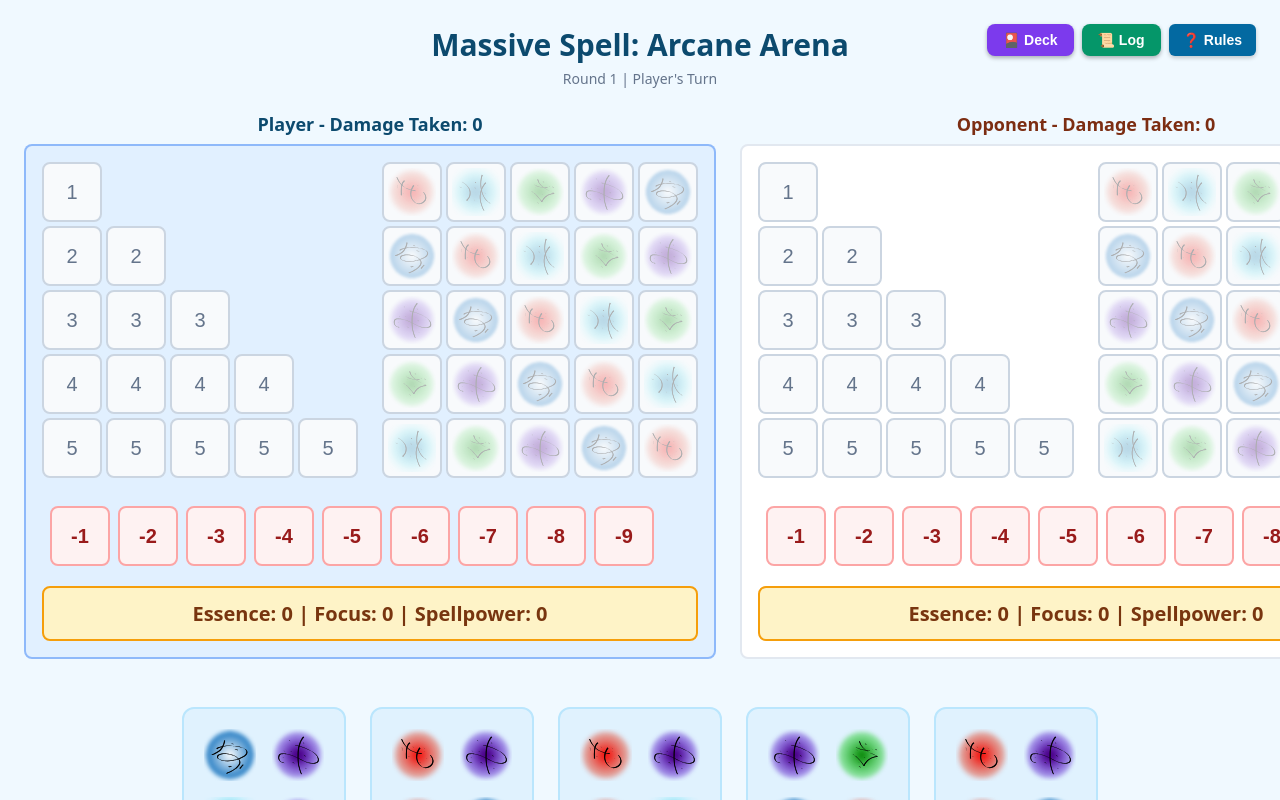
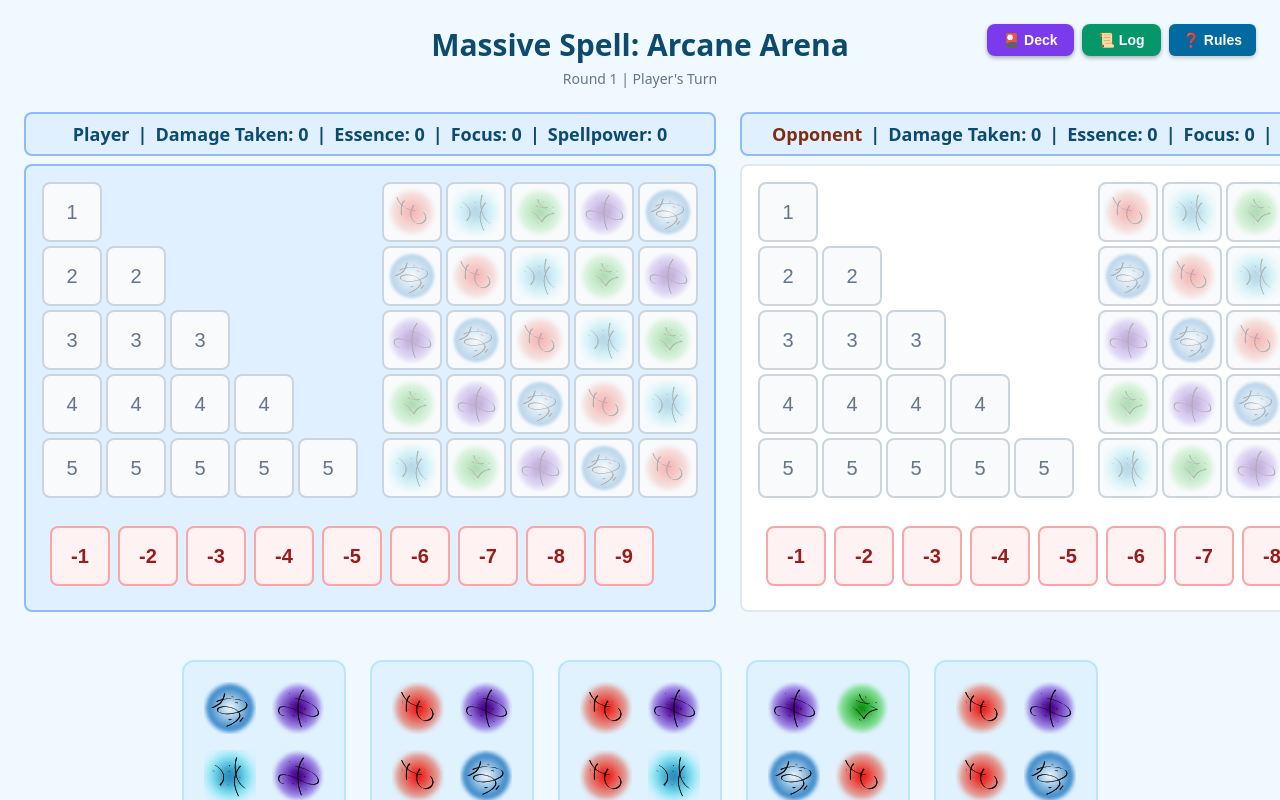
Before and after one commit to vlad92z/necromancer-web, a React (Vite) app: page / in a window 1280 px wide. Both pictures are taken after a click on the button "START GAME". Shown: the top 800 px of the page. Built offline with nearby package versions, Linux system fonts and the light colour scheme.

Commit message:
Refactor player stats display into RunePower component
Moved player stats and damage taken display from PlayerView and OpponentView into the RunePower component. Updated RunePower to accept damageTaken and nameColor props, improving consistency and code reuse for player information display.

```diff
--- a/src/features/gameplay/components/OpponentView.tsx
+++ b/src/features/gameplay/components/OpponentView.tsx
@@ -4,6 +4,7 @@
 
 import type { Player } from '../../../types/game';
 import { PlayerBoard } from './PlayerBoard';
+import { RunePower } from './RunePower';
 
 interface OpponentViewProps {
   opponent: Player;
@@ -16,16 +17,11 @@ export function OpponentView({ opponent, player, isActive }: OpponentViewProps)
 
   return (
     <div style={{ marginBottom: isMobile ? '12px' : '24px' }}>
-      <div style={{
-        marginBottom: isMobile ? '4px' : '8px',
-        fontSize: isMobile ? '12px' : '18px',
-        fontWeight: 'bold',
-        color: '#7c2d12',
-        textAlign: 'center'
-      }}>
-        {opponent.name} - Damage Taken: {player.score}
-        {isActive && <span style={{ marginLeft: '8px', color: '#ea580c' }}>(Taking Turn...)</span>}
-      </div>
+      <RunePower
+        player={opponent}
+        damageTaken={player.score}
+        nameColor="#7c2d12"
+      />
       <PlayerBoard
         player={opponent}
         isActive={isActive}
--- a/src/features/gameplay/components/PlayerBoard.tsx
+++ b/src/features/gameplay/components/PlayerBoard.tsx
@@ -6,7 +6,6 @@ import type { Player, RuneType } from '../../../types/game';
 import { PatternLines } from './PatternLines';
 import { ScoringWall } from './ScoringWall';
 import { FloorLine } from './FloorLine';
-import { RunePower } from './RunePower';
 
 interface PlayerBoardProps {
   player: Player;
@@ -59,9 +58,6 @@ export function PlayerBoard({ player, isActive, onPlaceRunes, onPlaceRunesInFloo
         onPlaceRunesInFloor={onPlaceRunesInFloor}
         canPlace={canPlace}
       />
-
-      {/* Rune Power Calculation */}
-      <RunePower player={player} />
     </div>
   );
 }
--- a/src/features/gameplay/components/PlayerView.tsx
+++ b/src/features/gameplay/components/PlayerView.tsx
@@ -4,6 +4,7 @@
 
 import type { Player, RuneType } from '../../../types/game';
 import { PlayerBoard } from './PlayerBoard';
+import { RunePower } from './RunePower';
 
 interface PlayerViewProps {
   player: Player;
@@ -30,15 +31,11 @@ export function PlayerView({
 
   return (
     <div style={{ marginBottom: isMobile ? '12px' : '24px' }}>
-      <div style={{
-        marginBottom: isMobile ? '4px' : '8px',
-        fontSize: isMobile ? '12px' : '18px',
-        fontWeight: 'bold',
-        color: '#0c4a6e',
-        textAlign: 'center'
-      }}>
-        {player.name} - Damage Taken: {opponent.score}
-      </div>
+      <RunePower
+        player={player}
+        damageTaken={opponent.score}
+        nameColor="#0c4a6e"
+      />
       <PlayerBoard
         player={player}
         isActive={isActive}
--- a/src/features/gameplay/components/RunePower.tsx
+++ b/src/features/gameplay/components/RunePower.tsx
@@ -1,5 +1,5 @@
 /**
- * RunePower component - displays projected power calculation for end of turn
+ * RunePower component - displays player stats and projected power calculation
  */
 
 import type { Player } from '../../../types/game';
@@ -7,9 +7,11 @@ import { calculateProjectedPower } from '../../../utils/scoring';
 
 interface RunePowerProps {
   player: Player;
+  damageTaken: number;
+  nameColor: string;
 }
 
-export function RunePower({ player }: RunePowerProps) {
+export function RunePower({ player, damageTaken, nameColor }: RunePowerProps) {
   const isMobile = window.innerWidth < 768;
 
   // Find completed pattern lines
@@ -29,24 +31,45 @@ export function RunePower({ player }: RunePowerProps) {
 
   return (
     <div style={{
-      backgroundColor: '#fef3c7',
-      border: '2px solid #f59e0b',
+      backgroundColor: 'rgba(191, 219, 254, 0.3)',
+      border: '2px solid rgba(59, 130, 246, 0.5)',
       borderRadius: isMobile ? '6px' : '8px',
-      padding: isMobile ? '8px' : '12px',
-      marginTop: isMobile ? '8px' : '12px'
+      padding: isMobile ? '6px 8px' : '8px 12px',
+      marginBottom: isMobile ? '4px' : '8px'
     }}>
       <div style={{
-        fontSize: isMobile ? '14px' : '20px',
-        color: '#78350f',
+        fontSize: isMobile ? '12px' : '18px',
+        color: '#0c4a6e',
         fontWeight: 'bold',
-        textAlign: 'center'
+        textAlign: 'center',
+        display: 'flex',
+        flexWrap: 'wrap',
+        justifyContent: 'center',
+        alignItems: 'center',
+        gap: isMobile ? '4px' : '8px'
       }}>
+        <span style={{ color: nameColor }}>
+          {player.name}
+        </span>
+        <span>|</span>
+        <span>Damage Taken: {damageTaken}</span>
+        <span>|</span>
         {essence > 0 ? (
           <>
-            Essence: {essence} | Focus: <span style={{ color: hasPenalty ? '#dc2626' : '#78350f' }}>{focus}</span> | Spellpower: {totalPower}
+            <span>Essence: {essence}</span>
+            <span>|</span>
+            <span style={{ color: hasPenalty ? '#dc2626' : '#78350f' }}>Focus: {focus}</span>
+            <span>|</span>
+            <span>Spellpower: {totalPower}</span>
           </>
         ) : (
-          <>Essence: 0 | Focus: 0 | Spellpower: 0</>
+          <>
+            <span>Essence: 0</span>
+            <span>|</span>
+            <span>Focus: 0</span>
+            <span>|</span>
+            <span>Spellpower: 0</span>
+          </>
         )}
       </div>
     </div>
```
